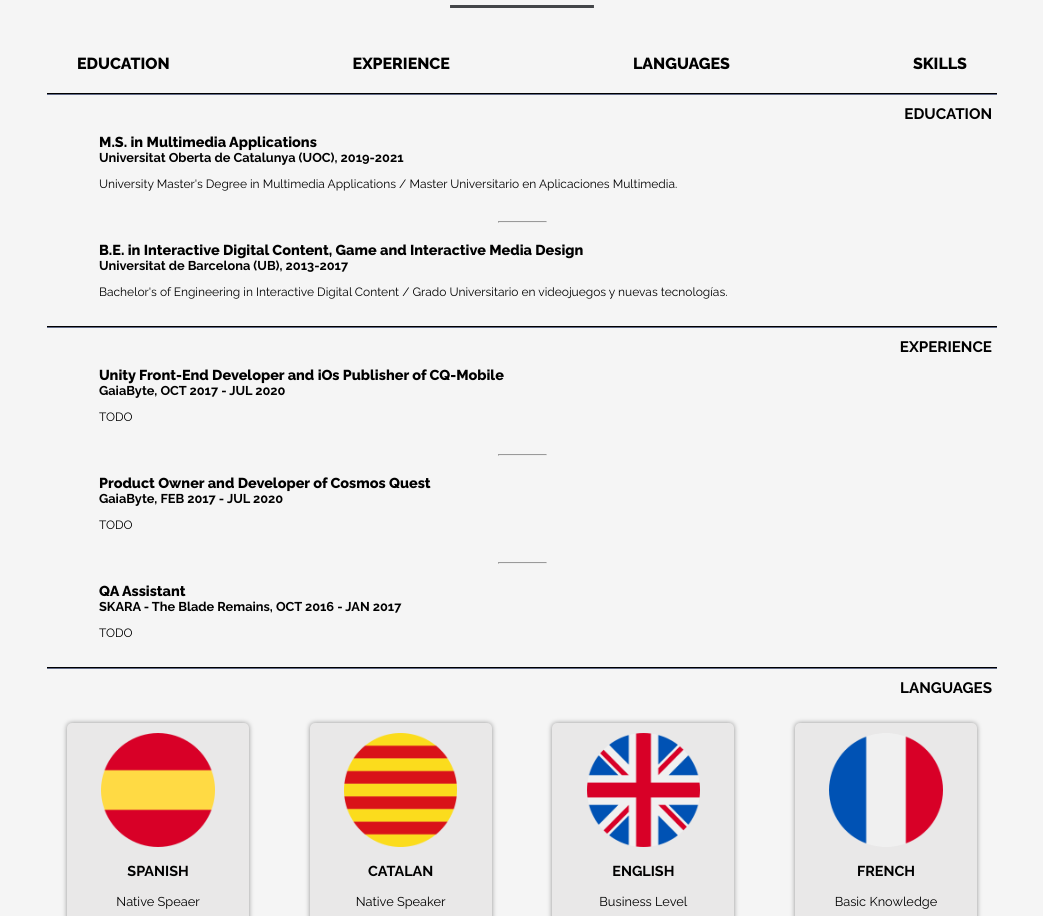
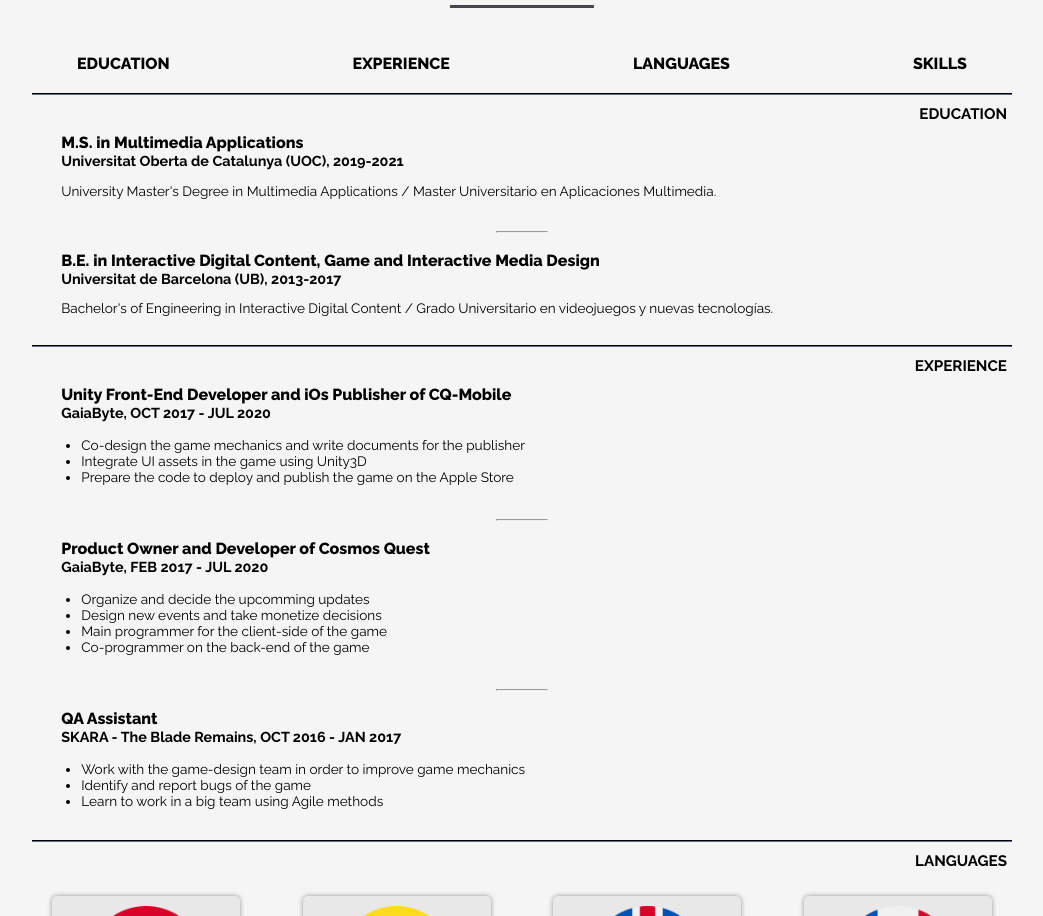
Before and after one commit to SpykeRel04D/next-personal-website, a Next.js app: page / in a window 1280 px wide. Shown: the part 1884-2800 px from the top of the page, without its empty margins (118-1161 px from the left). Built offline with nearby package versions, Linux system fonts and the light colour scheme.

Commit message:
Add tasks and some re-styling (mainly sizes)

```diff
--- a/src/components/views/resume.tsx
+++ b/src/components/views/resume.tsx
@@ -30,19 +30,32 @@ export default function Resume() {
                     <div className="entry">
                         <b className="etitle">Unity Front-End Developer and iOs Publisher of CQ-Mobile</b>
                         <b className="eSubTitle">GaiaByte, OCT 2017 - JUL 2020</b>
-                        <p className="edescription">TODO</p>
+                        <ul className="tasks">
+                            <li>Co-design the game mechanics and write documents for the publisher</li>
+                            <li>Integrate UI assets in the game using Unity3D</li>
+                            <li>Prepare the code to deploy and publish the game on the Apple Store</li>
+                        </ul>
                     </div>
                     <hr />
                     <div className="entry">
                         <b className="etitle">Product Owner and Developer of Cosmos Quest</b>
                         <b className="eSubTitle">GaiaByte, FEB 2017 - JUL 2020</b>
-                        <p className="edescription">TODO</p>
+                        <ul className="tasks">
+                            <li>Organize and decide the upcomming updates</li>
+                            <li>Design new events and take monetize decisions</li>
+                            <li>Main programmer for the client-side of the game</li>
+                            <li>Co-programmer on the back-end of the game</li>
+                        </ul>
                     </div>
                     <hr />
                     <div className="entry">
                         <b className="etitle">QA Assistant</b>
                         <b className="eSubTitle">SKARA - The Blade Remains, OCT 2016 - JAN 2017</b>
-                        <p className="edescription">TODO</p>
+                        <ul className="tasks">
+                            <li>Work with the game-design team in order to improve game mechanics</li>
+                            <li>Identify and report bugs of the game</li>
+                            <li>Learn to work in a big team using Agile methods</li>
+                        </ul>
                     </div>
                 </div>
                 <div className="subSectionDiv">
--- a/src/styles/globals.scss
+++ b/src/styles/globals.scss
@@ -175,7 +175,8 @@ body {
     .subSectionDiv {
         display: flex;
         flex-direction: column;
-        width: 95%;
+        align-items: center;
+        width: 98%;
         padding: 5px;
         -webkit-box-sizing: border-box;
         -moz-box-sizing: border-box;
@@ -193,22 +194,32 @@ body {
         .entry {
             display: flex;
             flex-direction: column;
-            width: 90%;
+            width: 95%;
             margin: 10px auto;
 
             .etitle {
-                font-size: 0.9rem;
+                font-size: 1rem;
                 font-weight: 800;
             }
 
             .eSubTitle {
-                font-size: 0.8rem;
+                font-size: 0.9rem;
                 font-weight: 700;
             }
 
             .edescription {
-                font-size: 0.75rem;
+                font-size: 0.85rem;
                 font-weight: 400;
+            }
+
+            .tasks {
+                margin-left: 0px;
+                padding-left: 20px;
+
+                li {
+                    font-size: 0.85rem;
+                    font-weight: 400;
+                }
             }
         }
 
@@ -278,7 +289,7 @@ body {
         }
 
         hr {
-            width: 5%;
+            width: 8%;
             max-width: 50px;
         }
     }
```
